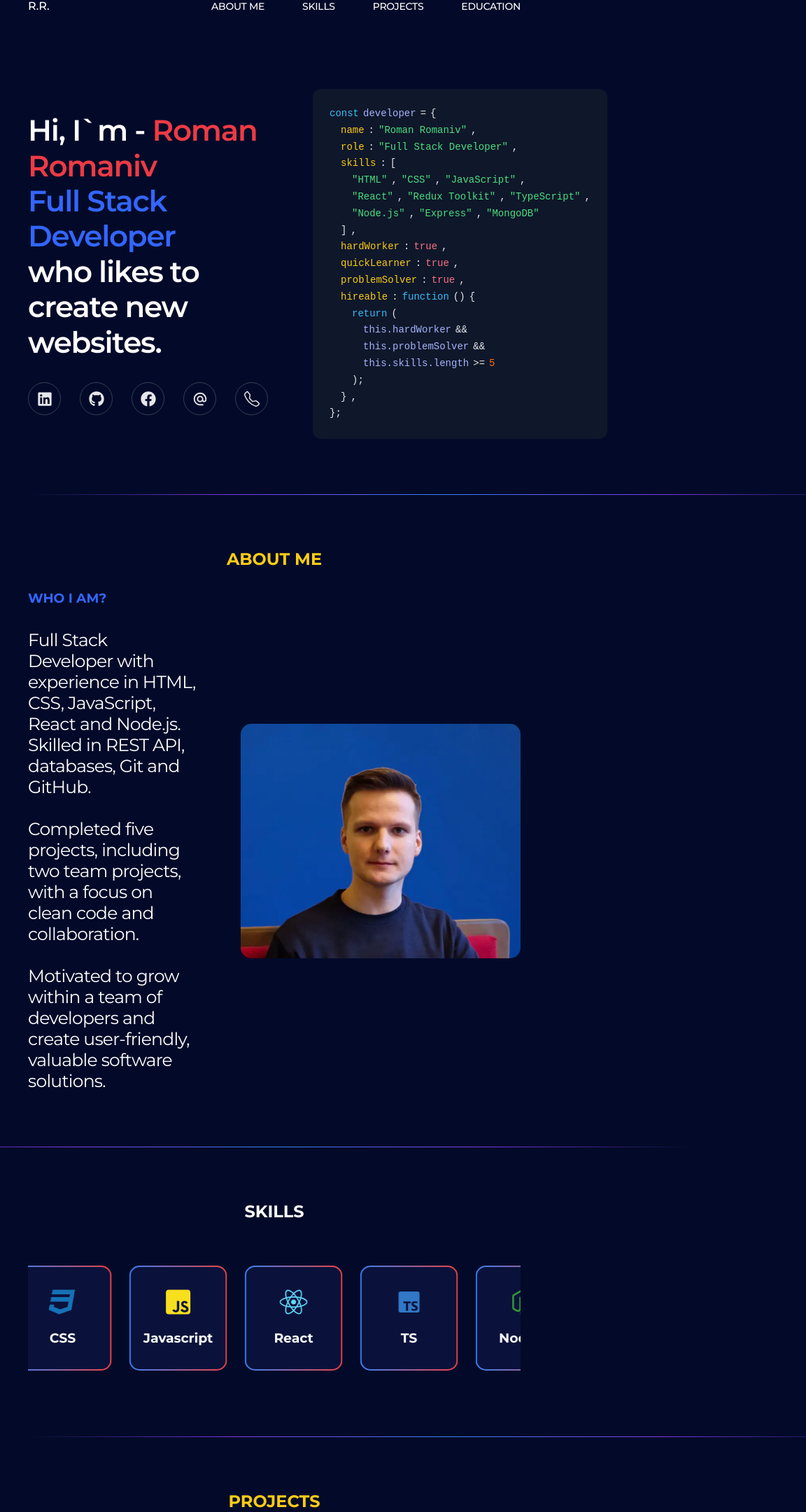
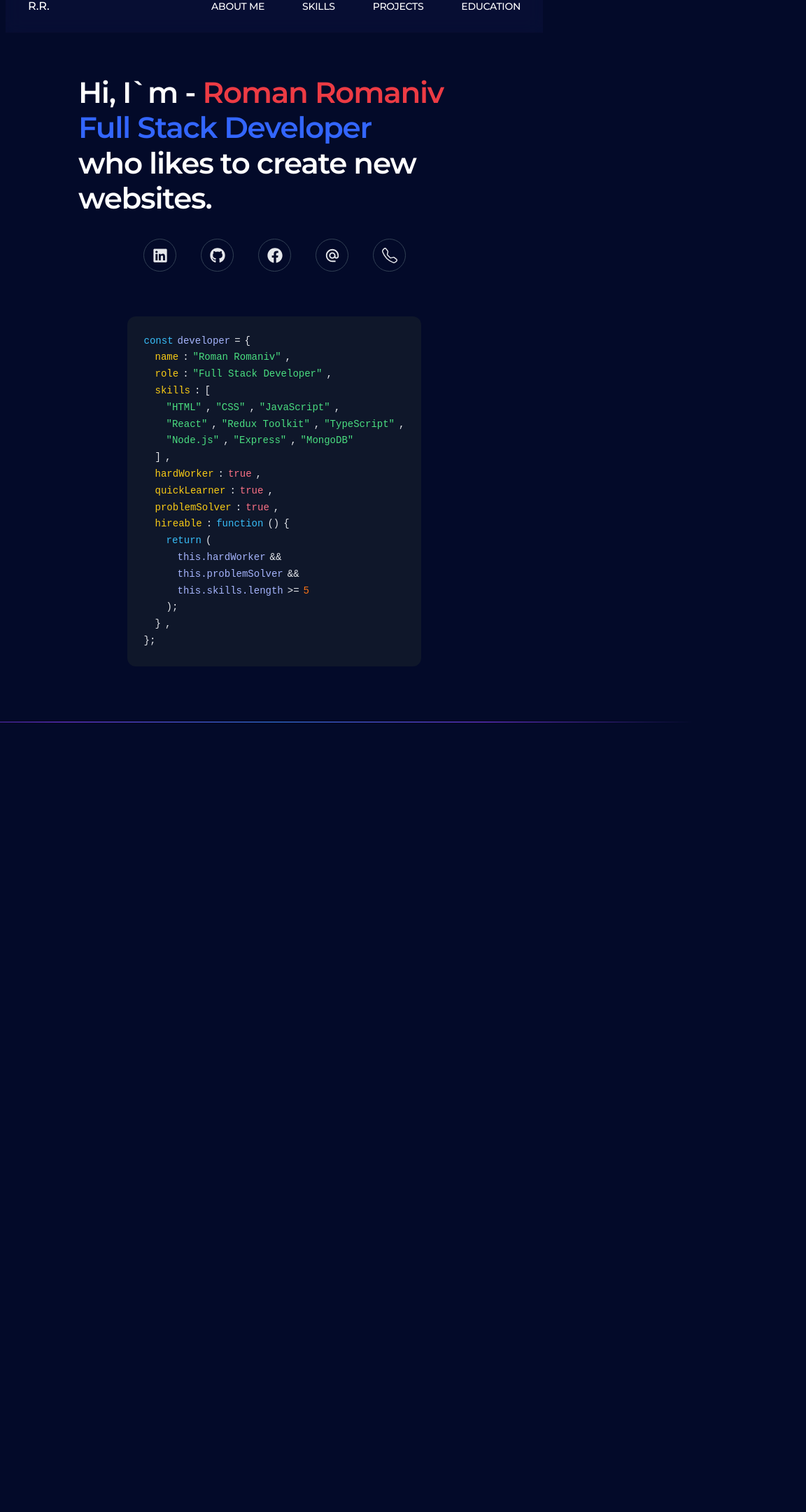
Before and after one commit to Roman1019/my-portfolio, a React (Vite) app: page / in a window 768 px wide. Shown: the part 36-2196 px from the top of the page at 70% size, 1152 px wide, since content can reach past the window. After the commit the page ends 1068 px from the top, so only its background shows below. Built offline with nearby package versions, Linux system fonts and the light colour scheme.

Commit message:
addaptive header

```diff
--- a/src/AboutMe/AboutMe.module.css
+++ b/src/AboutMe/AboutMe.module.css
@@ -2,6 +2,12 @@
   max-width: 1200px;
   margin: 0 auto;
   padding: 80px 32px;
+}
+@media screen and (min-width: 768px) and (max-width: 1279px) {
+  .container {
+    max-width: 768px;
+    padding: 60px 32px;
+  }
 }
 
 .generalDiv {
@@ -10,6 +16,11 @@
   align-items: center;
   justify-content: space-between;
   gap: 64px;
+}
+@media screen and (min-width: 768px) and (max-width: 1279px) {
+  .generalDiv {
+    flex-direction: column;
+  }
 }
 
 .headandicons {
@@ -28,6 +39,11 @@
   margin-bottom: 32px;
   max-width: 517px;
 }
+@media screen and (min-width: 768px) and (max-width: 1279px) {
+  .generalhead {
+    max-width: 560px;
+  }
+}
 
 .generalheadspan {
   color: #ed3b44;
@@ -42,6 +58,12 @@
 .iconlist {
   display: flex;
   gap: 27px;
+}
+@media screen and (min-width: 768px) and (max-width: 1279px) {
+  .iconlist {
+    justify-content: center;
+    gap: 35px;
+  }
 }
 
 .iconitem {
--- a/src/App/App.jsx
+++ b/src/App/App.jsx
@@ -12,11 +12,11 @@ export default function App() {
       <Header />
       <main>
         <AboutMe />
-        <AboutMeSecond />
+        {/* <AboutMeSecond />
         <Skills />
         <Projects />
         <Education />
-        <Footer />
+        <Footer /> */}
       </main>
     </>
   );
--- a/src/Header/Header.jsx
+++ b/src/Header/Header.jsx
@@ -22,12 +22,12 @@ export default function Header() {
                   </a>
                 </li>
                 <li>
-                  <a className={css.navitem} href="projects">
+                  <a className={css.navitem} href="#projects">
                     Projects
                   </a>
                 </li>
                 <li>
-                  <a className={css.navitem} href="education">
+                  <a className={css.navitem} href="#education">
                     Education
                   </a>
                 </li>
--- a/src/Header/Header.module.css
+++ b/src/Header/Header.module.css
@@ -6,10 +6,27 @@
   -webkit-backdrop-filter: blur(12px);
   z-index: 999;
   border-bottom: 1px solid rgba(0, 0, 0, 0.08);
+  backdrop-filter: none;
+  background: rgba(10, 18, 59, 0.9);
+}
+
+.sectionHeader {
+  position: sticky;
+  top: 0;
+  z-index: 999;
+
+  backdrop-filter: blur(12px);
+  -webkit-backdrop-filter: blur(12px);
+
+  background: rgba(10, 18, 59, 0.6); /* 🔥 важливо */
+  border-bottom: 1px solid rgba(0, 0, 0, 0.08);
+
+  will-change: backdrop-filter;
 }
 .header {
   padding: 25px 0;
 }
+
 /* .header {
   position: sticky;
   top: 0;
@@ -24,7 +41,11 @@
   margin: 0 auto;
   padding: 0 32px;
 }
-
+@media screen and (min-width: 768px) and (max-width: 1279px) {
+  .container {
+    max-width: 768px;
+  }
+}
 .navlist {
   display: flex;
   flex-grow: 1;
--- a/src/Projects/Projects.jsx
+++ b/src/Projects/Projects.jsx
@@ -6,7 +6,7 @@ import EffectiveSolutions from "../../assets/photo/business.webp";
 import PhotographySchool from "../../assets/photo/photography.webp";
 import PortfolioLLoyd from "../../assets/photo/PortfolioLLoyd.webp";
 import Tasteorama from "../../assets/photo/Tasteorama.webp";
-import Phonebook from "../../assets/photo/phoneBook.webp";
+import Phonebook from "../../assets/photo/contactApp.webp";
 
 export default function Projects() {
   return (
--- a/src/Projects/Projects.module.css
+++ b/src/Projects/Projects.module.css
@@ -30,14 +30,17 @@
 
 .projectLink {
   flex: 1;
+  /* height: 300px; */
+  /* overflow: hidden; */
+  min-height: 230px;
+  border-radius: 10px;
 }
 .projectsImg {
   width: 100%;
-  height: auto;
-  /* object-fit: cover; */
+  /* height: 100%; */
+  object-fit: contain;
   display: block;
 
-  /* object-fit: contain; */
   border-radius: 10px;
 
   transition:
@@ -49,7 +52,7 @@
 }
 
 .projectsImg:hover {
-  transform: scale(1.07);
+  transform: scale(1.05);
 }
 .projectContent {
   flex: 1;
--- a/src/Skills/Skills.module.css
+++ b/src/Skills/Skills.module.css
@@ -5,6 +5,7 @@
 }
 .generalDiv {
   position: relative;
+  isolation: isolate;
 }
 
 .sectionHeader {
@@ -13,6 +14,8 @@
   display: flex;
   gap: 25px;
   padding: 15px;
+  will-change: transform;
+  transform: translate3d(0, 0, 0);
 }
 .skillsItem {
 }
@@ -40,7 +43,7 @@
 }
 
 .skillsItemDiv:hover {
-  transform: scale(1.15);
+  /* transform: scale(1.15); */
   border-color: rgb(103, 0, 103);
 }
 
@@ -49,7 +52,15 @@
   align-items: center;
   justify-content: center;
   margin-bottom: 20px;
+  transform: translateZ(0);
+  backface-visibility: hidden;
+  transition: transform 0.3s ease;
 }
+
+.skillsItemDiv:hover .iconSlillsBaze {
+  transform: scale(1.2);
+}
+
 .iconSkillsHtml {
   color: #e34f26;
 }
--- a/src/index.css
+++ b/src/index.css
@@ -63,6 +63,6 @@ a {
 .section {
   padding: 32px 0;
   font-family: "Roboto", serif;
-  max-width: 1440px;
+  /* max-width: 1440px; */
   margin: 0 auto;
 }
```
Also changed, not shown: assets/photo/contactApp.webp (added).
